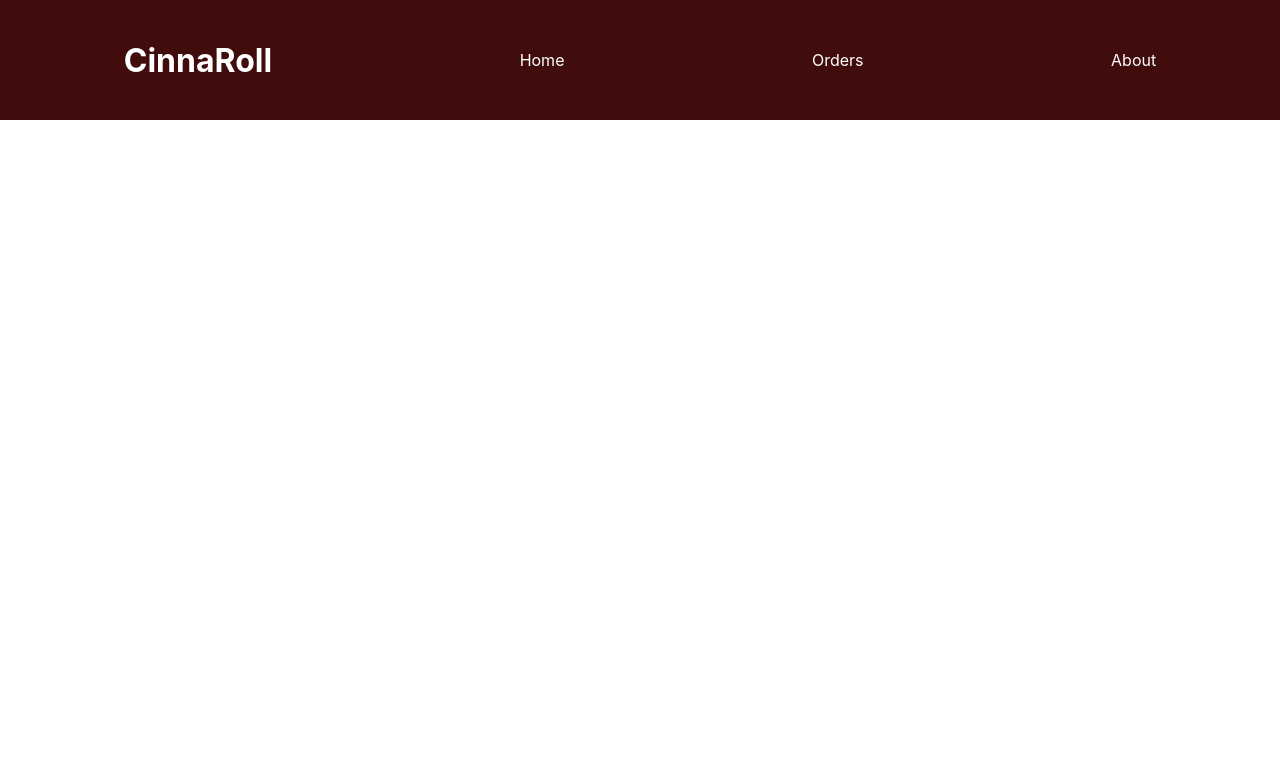
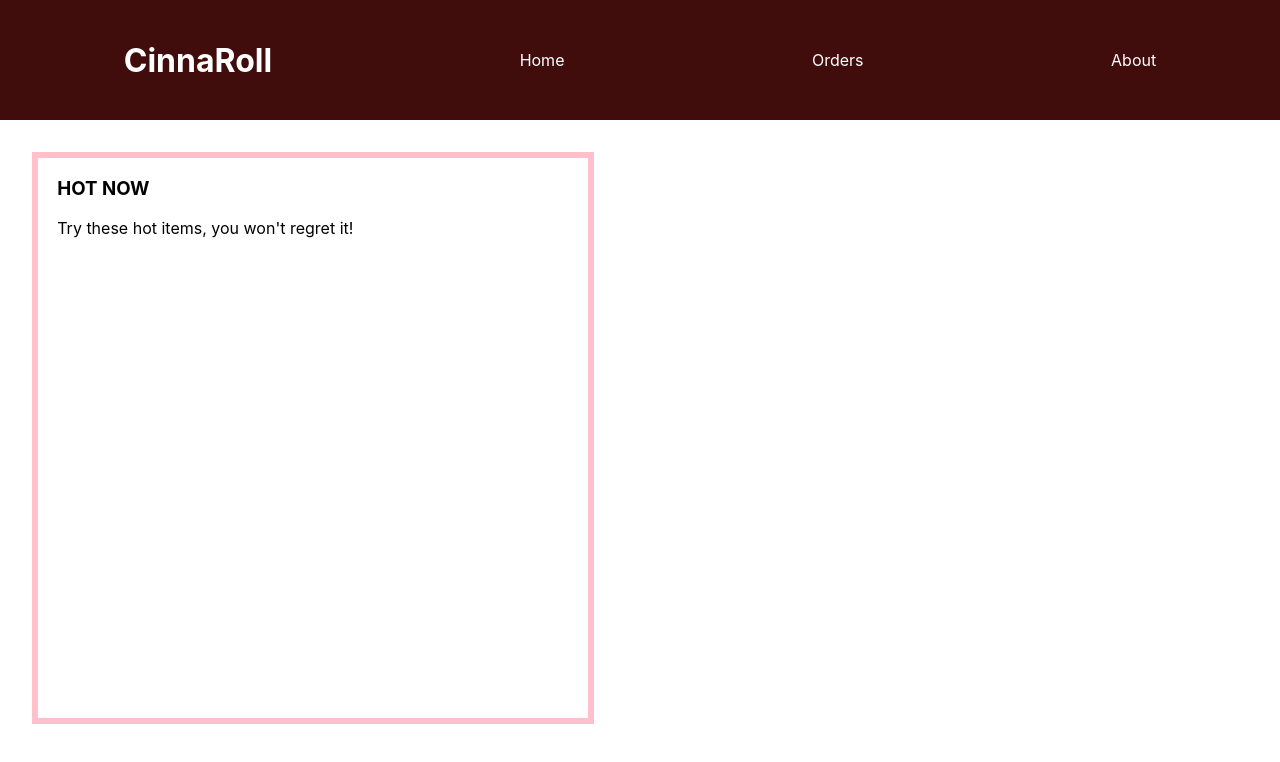
Before and after one commit to masonwaller/cinnamon, a React (Create React App) app: page / in a window 1280 px wide. Shown: the top 762 px of the page. Built offline with nearby package versions, Linux system fonts and the light colour scheme.

Commit message:
hot items div

```diff
--- a/src/App.css
+++ b/src/App.css
@@ -15,3 +15,12 @@
 .p {
   color: white;
 }
+
+.Main {
+  height: 70vh;
+  width: 40vw;
+  margin: 2.5vw;
+  border: 0.5vw solid pink;
+  padding-left: 1.5vw;
+  padding-right: 1.5vw;
+}
--- a/src/App.js
+++ b/src/App.js
@@ -1,9 +1,15 @@
 import React from "react";
 import "./App.css";
 import Navbar from "./components/Navbar.js";
+import Main from "./components/Main.js";
 
 function App() {
-  return <Navbar />;
+  return (
+    <div>
+      <Navbar />
+      <Main />
+    </div>
+  );
 }
 
 export default App;
--- /dev/null
+++ b/src/components/Main.js
@@ -0,0 +1,11 @@
+import React from "react";
+import "../App.css";
+
+export default function Main() {
+  return (
+    <div className="Main">
+      <h3>HOT NOW</h3>
+      <p>Try these hot items, you won't regret it!</p>
+    </div>
+  );
+}
```
